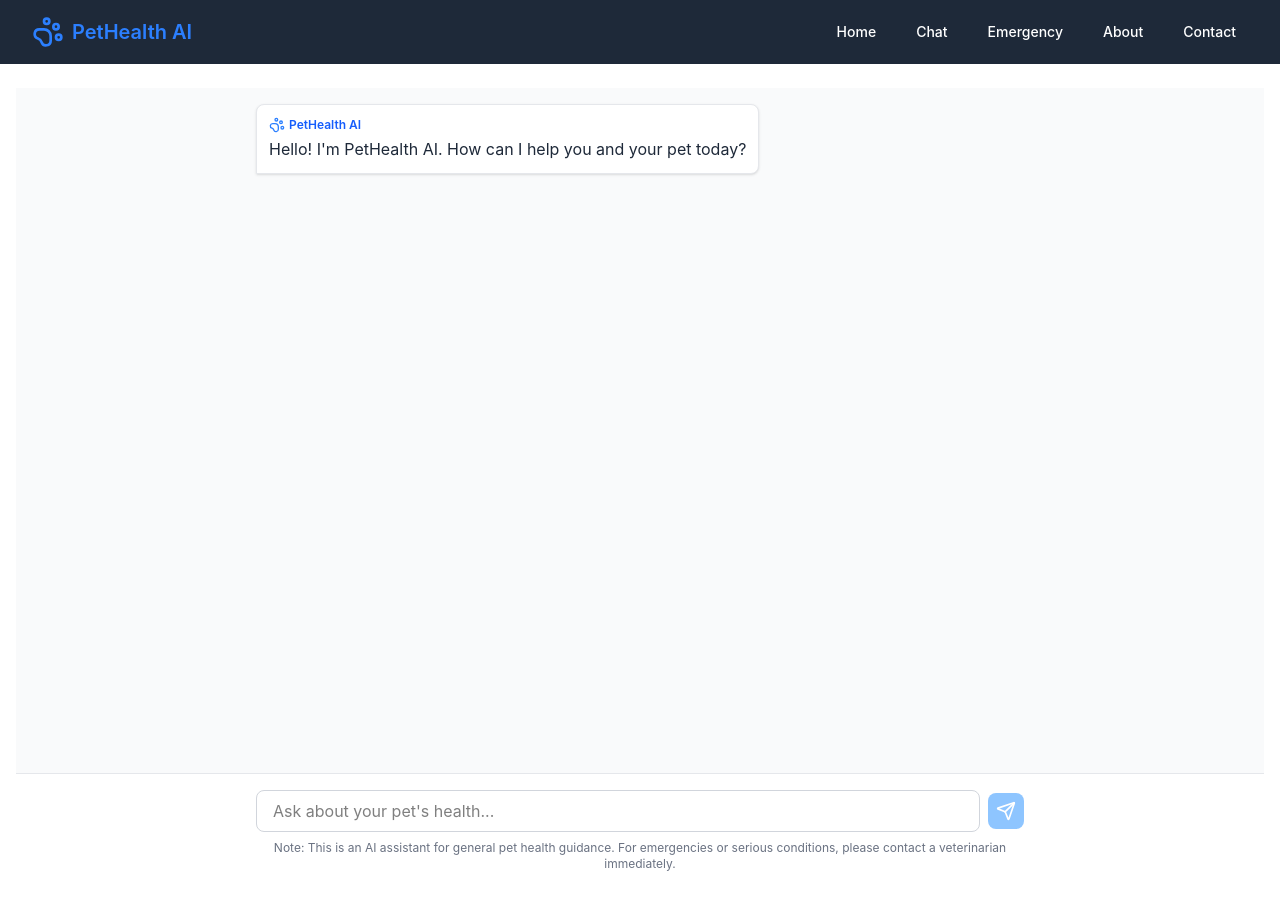
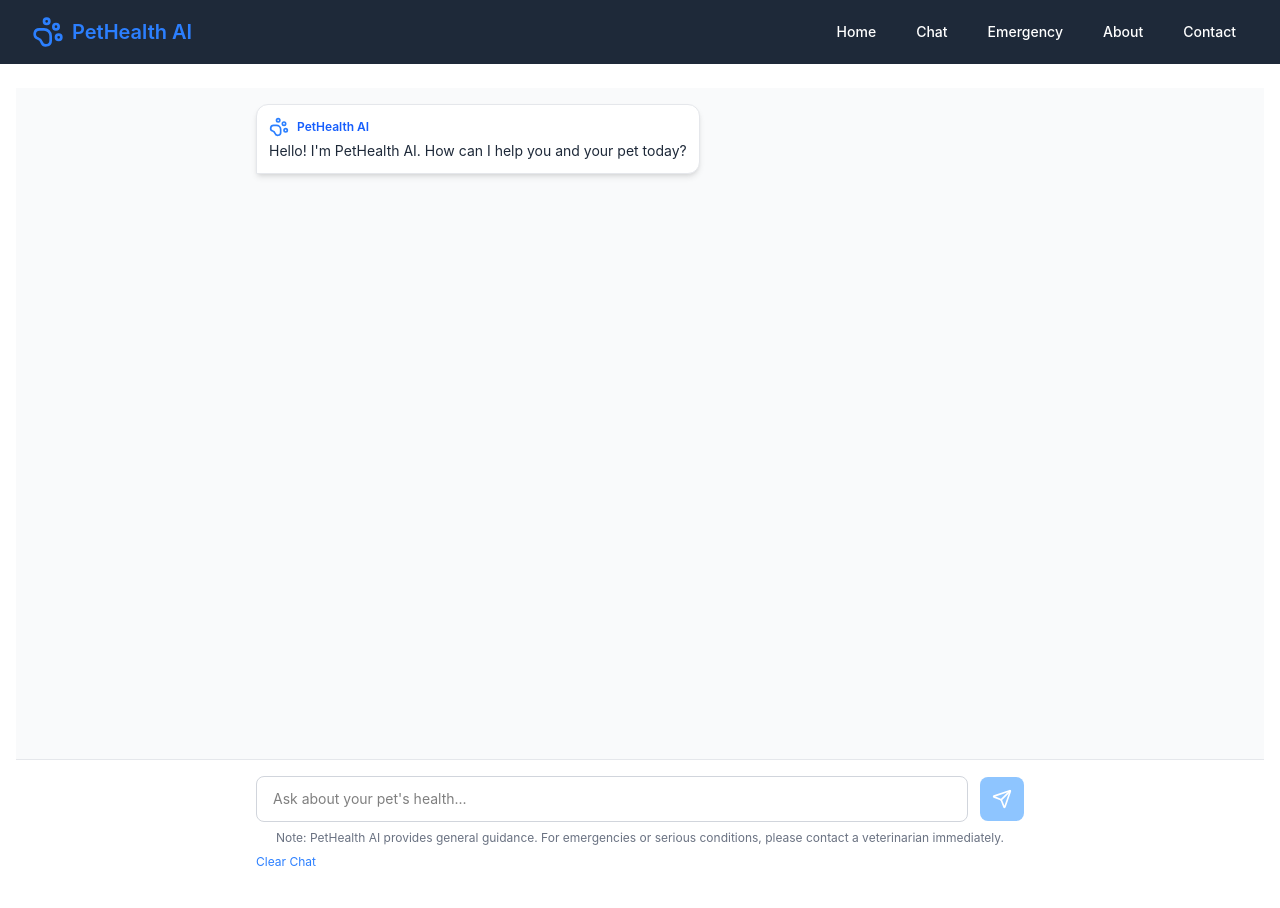
Before and after one commit to pinky2004-dot/pet-health-ai, a React (Vite) app: page /chat in a window 1280 px wide. Shown: the top 908 px of the page. Built offline with nearby package versions, Linux system fonts and the light colour scheme.

Commit message:
added previous chat messages

```diff
--- a/src/pages/Chat.jsx
+++ b/src/pages/Chat.jsx
@@ -1,15 +1,17 @@
 import React, { useState, useRef, useEffect } from "react";
 import { Send, Loader, PawPrint } from "lucide-react";
 
+// Ensure this matches the Flask app's port (app.py uses 5000)
+const API_URL = "http://localhost:5000/api/chat";
+
 function Chat() {
   const [messages, setMessages] = useState([
-    { id: 1, text: "Hello! I'm PetHealth AI. How can I help you and your pet today?", sender: "ai" }
+    { id: 1, text: "Hello! I'm PetHealth AI. How can I help you and your pet today?", sender: "ai", type: "text" } // Added type for consistency
   ]);
   const [inputValue, setInputValue] = useState("");
   const [isLoading, setIsLoading] = useState(false);
   const messagesEndRef = useRef(null);
 
-  // Auto-scroll to bottom when new messages are added
   useEffect(() => {
     messagesEndRef.current?.scrollIntoView({ behavior: "smooth" });
   }, [messages]);
@@ -18,73 +20,114 @@ function Chat() {
     setInputValue(e.target.value);
   };
 
-  const handleSubmit = (e) => {
+  const handleSubmit = async (e) => { // Made handleSubmit async for await fetch
     if (e) e.preventDefault();
 
-    if (inputValue.trim() === "") return;
+    const trimmedInput = inputValue.trim();
+    if (trimmedInput === "") return;
 
-    // Add user message
     const userMessage = {
       id: Date.now(),
-      text: inputValue,
-      sender: "user"
+      text: trimmedInput,
+      sender: "user", // 'user' for human messages
+      type: "text"    // Added type
     };
 
-    setMessages([...messages, userMessage]);
+    // Update UI immediately with user's message
+    // Use functional update to ensure I have the latest messages state if updates are rapid
+    const updatedMessagesForUI = [...messages, userMessage];
+    setMessages(updatedMessagesForUI);
     setInputValue("");
     setIsLoading(true);
 
-    // Call backend API
-    fetch('http://localhost:5000/api/chat', {
+    // Preparing chat history for the backend
+    // Send all messages *before* the current userMessage was added to the UI list for this turn.
+    // The backend expects a list of objects: { sender: "user" or "ai", text: "..." }
+    // I map over the 'messages' state *before* adding the current userMessage to it for the API call.
+    const historyForBackend = messages.map(msg => ({
+        sender: msg.sender, // 'user' or 'ai'
+        text: msg.text
+    }));
+    // To exclude the very first greeting message from history unless user has replied:
+    // const historyPayload = messages.length > 1 ? messages.map(m => ({ sender: m.sender, text: m.text })) : [];
+
+    try {
+      const response = await fetch(API_URL, { // Using await
         method: 'POST',
         headers: {
           'Content-Type': 'application/json',
         },
-      body: JSON.stringify({ message: userMessage.text }),
-    })
-      .then(response => {
+        // Send current message AND the history
+        body: JSON.stringify({
+            message: trimmedInput, // The new message text
+            chat_history: historyForBackend // The history *before* this new message
+        }),
+      });
+
       if (!response.ok) {
-          throw new Error('Network response was not ok');
+        // Try to parse a JSON error response from the backend
+        let errorData = { error: `HTTP error! status: ${response.status}` }; // Default error
+        try {
+            const backendError = await response.json();
+            if (backendError && backendError.error) {
+                errorData.error = backendError.error;
             }
-        return response.json();
-      })
-      .then(data => {
+        } catch (jsonParseError) {
+            // If backend doesn't send JSON error, stick with HTTP status
+            console.warn("Could not parse JSON error response from backend.", jsonParseError);
+        }
+        throw new Error(errorData.error);
+      }
+
+      const data = await response.json();
+
       const aiResponse = {
         id: Date.now() + 1,
-          text: data.response,
-          sender: "ai"
+        // The backend (app.py) sends the reply in a key named "response"
+        text: data.response || "Sorry, I couldn't get a response for that.",
+        sender: "ai", // 'ai' for assistant messages
+        type: "text" // Added type
       };
+      // Add AI response to the messages list
       setMessages(prevMessages => [...prevMessages, aiResponse]);
-      })
-      .catch(error => {
-        console.error('Error fetching AI response:', error);
-        // Add error message
-        const errorResponse = {
+
+    } catch (error) {
+      console.error("Failed to send message or get AI response:", error);
+      const errorMessage = {
         id: Date.now() + 1,
-          text: "Sorry, I encountered an error. Please try again later.",
-          sender: "ai"
+        text: `Error: ${error.message || "Could not connect to PetHealth AI services. Please try again later."}`,
+        sender: "ai",
+        type: "error" // Custom type for styling error messages differently if desired
       };
-        setMessages(prevMessages => [...prevMessages, errorResponse]);
-      })
-      .finally(() => {
+      setMessages(prevMessages => [...prevMessages, errorMessage]);
+    } finally {
       setIsLoading(false);
-      });
+    }
   };
 
-  // Function to clear chat - reset to initial state
+  // Function to clear chat - useful for testing memory
   const clearChat = () => {
     setMessages([
-      { id: Date.now(), text: "Hello! I'm PetHealth AI. How can I help you and your pet today?", sender: "ai" }
+      { id: Date.now(), text: "Hello! I'm PetHealth AI. How can I help you and your pet today?", sender: "ai", type: "text" }
     ]);
   };
 
-  // Function to format code blocks if needed
   const formatMessage = (text) => {
-    return text;
+    if (typeof text !== 'string') {
+        console.warn("formatMessage received non-string text:", text);
+        return ""; // Or handle appropriately
+    }
+    // Simple new line handling. For markdown, I'd use a library like 'react-markdown'.
+    return text.split('\n').map((item, key) => (
+        <React.Fragment key={key}>
+            {item}
+            {key < text.split('\n').length - 1 && <br />}
+        </React.Fragment>
+    ));
   };
 
   return (
-    <div className="flex flex-col h-screen bg-gray-50">
+    <div className="flex flex-col h-screen bg-gray-50 font-sans">
       {/* Messages Area */}
       <div className="flex-1 p-4 overflow-y-auto">
         <div className="max-w-3xl mx-auto">
@@ -95,19 +138,23 @@ function Chat() {
                 className={`flex ${message.sender === "user" ? "justify-end" : "justify-start"}`}
               >
                 <div
-                  className={`max-w-xs md:max-w-md lg:max-w-lg p-3 rounded-lg ${
+                  className={`max-w-xs sm:max-w-sm md:max-w-md lg:max-w-lg xl:max-w-xl p-3 rounded-xl shadow-md break-words ${
                     message.sender === "user"
                       ? "bg-blue-600 text-white rounded-br-none"
-                      : "bg-white text-gray-800 border border-gray-200 rounded-bl-none shadow-sm"
+                      : message.type === "error"
+                        ? "bg-red-100 text-red-700 border border-red-300 rounded-bl-none"
+                        : "bg-white text-gray-800 border border-gray-200 rounded-bl-none"
                   }`}
                 >
                   {message.sender === "ai" && (
                     <div className="flex items-center mb-1">
-                      <PawPrint className="h-4 w-4 mr-1 text-blue-500" />
-                      <span className="text-xs font-semibold text-blue-600">PetHealth AI</span>
+                      <PawPrint className={`h-5 w-5 mr-2 ${message.type === "error" ? "text-red-500" : "text-blue-500"}`} />
+                      <span className={`text-xs font-semibold ${message.type === "error" ? "text-red-600" : "text-blue-600"}`}>PetHealth AI</span>
                     </div>
                   )}
+                  <div className="prose prose-sm max-w-none text-sm">
                     {formatMessage(message.text)}
+                  </div>
                 </div>
               </div>
             ))}
@@ -117,12 +164,12 @@ function Chat() {
                 <div className="bg-white text-gray-800 border border-gray-200 p-3 rounded-lg rounded-bl-none shadow-sm">
                   <div className="flex flex-col">
                     <div className="flex items-center mb-1">
-                    <PawPrint className="h-4 w-4 mr-1 text-blue-500" />
+                      <PawPrint className="h-5 w-5 mr-2 text-blue-500" />
                       <span className="text-xs font-semibold text-blue-600">PetHealth AI</span>
                     </div>
                     <div className="flex items-center space-x-2">
-                    <Loader size={16} className="animate-spin text-gray-400" />
-                    <span className="text-gray-500">Thinking...</span>
+                      <Loader size={18} className="animate-spin text-gray-500" />
+                      <span className="text-sm text-gray-600">Thinking...</span>
                     </div>
                   </div>
                 </div>
@@ -134,28 +181,32 @@ function Chat() {
       </div>
 
       {/* Input Area */}
-      <div className="border-t border-gray-200 p-4 bg-white">
+      <div className="border-t border-gray-200 p-4 bg-white shadow- ऊपर"> {/* Using a subtle top shadow */}
         <div className="max-w-3xl mx-auto">
-          <form onSubmit={handleSubmit} className="flex items-center space-x-2">
+          <form onSubmit={handleSubmit} className="flex items-center space-x-3">
             <input
               type="text"
               value={inputValue}
               onChange={handleInputChange}
               placeholder="Ask about your pet's health..."
-              className="flex-1 border border-gray-300 rounded-lg px-4 py-2 focus:outline-none focus:ring-2 focus:ring-blue-500"
+              className="flex-1 border border-gray-300 rounded-lg px-4 py-3 text-sm focus:outline-none focus:ring-2 focus:ring-blue-500 focus:border-blue-500 transition-shadow"
               disabled={isLoading}
+              aria-label="Chat input"
             />
             <button
               type="submit"
-              className="bg-blue-600 hover:bg-blue-700 text-white p-2 rounded-lg flex items-center justify-center disabled:bg-blue-300"
+              className="bg-blue-600 hover:bg-blue-700 text-white p-3 rounded-lg flex items-center justify-center disabled:bg-blue-300 disabled:cursor-not-allowed transition-colors"
               disabled={isLoading || inputValue.trim() === ""}
+              aria-label="Send message"
             >
               <Send size={20} />
             </button>
           </form>
-          <div className="text-xs text-gray-500 mt-2 text-center">
-          Note: This is an AI assistant for general pet health guidance. For emergencies or serious conditions, please contact a veterinarian immediately.
+          <div className="text-xs text-gray-500 mt-2 text-center px-2">
+            Note: PetHealth AI provides general guidance. For emergencies or serious conditions, please contact a veterinarian immediately.
           </div>
+          {/* Optional: Clear Chat Button for testing memory */}
+          <button onClick={clearChat} className="mt-2 text-xs text-blue-500 hover:text-blue-700">Clear Chat</button>
         </div>
       </div>
     </div>
```
Lines whose indentation alone changed are shown as unchanged.
